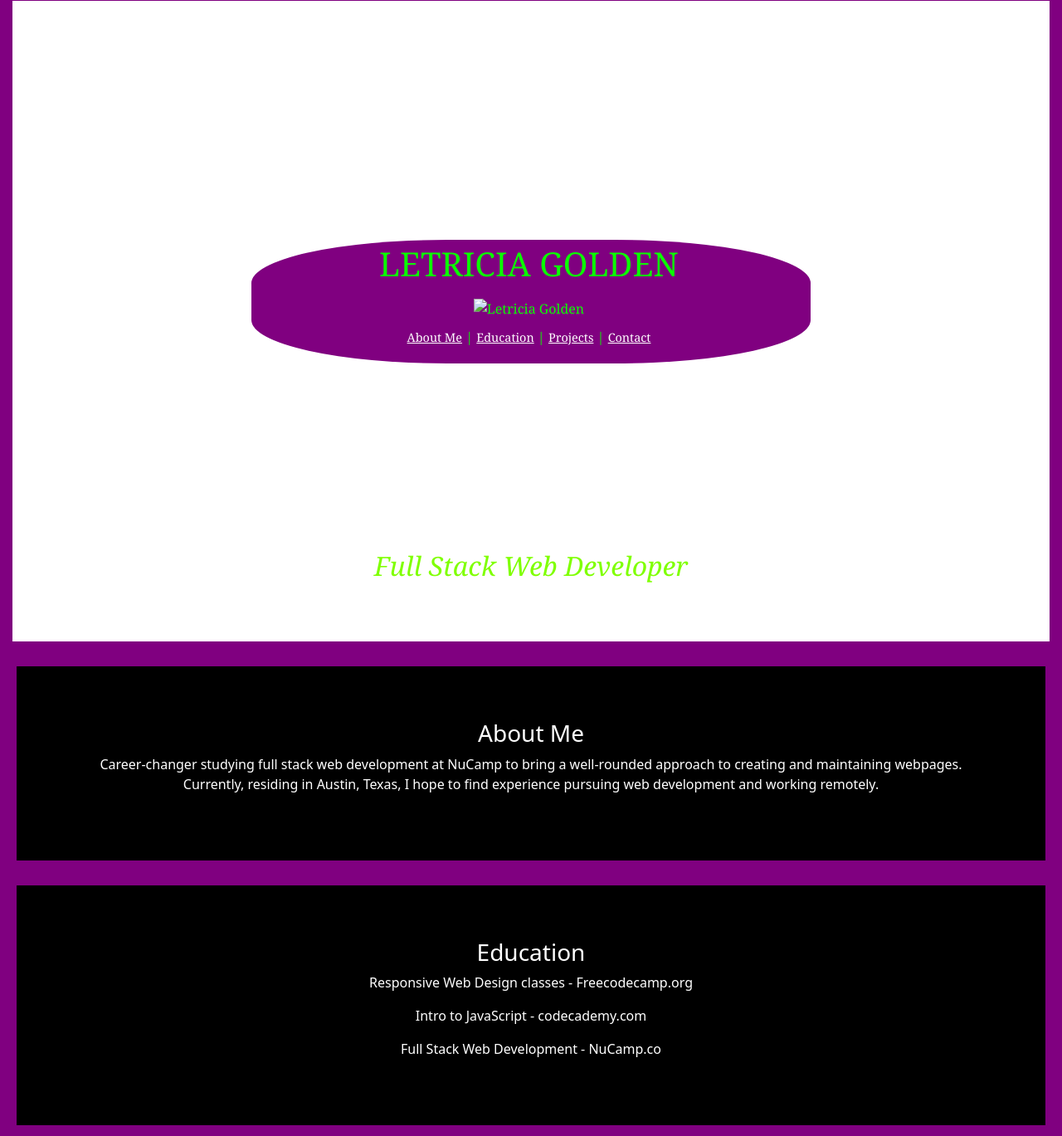
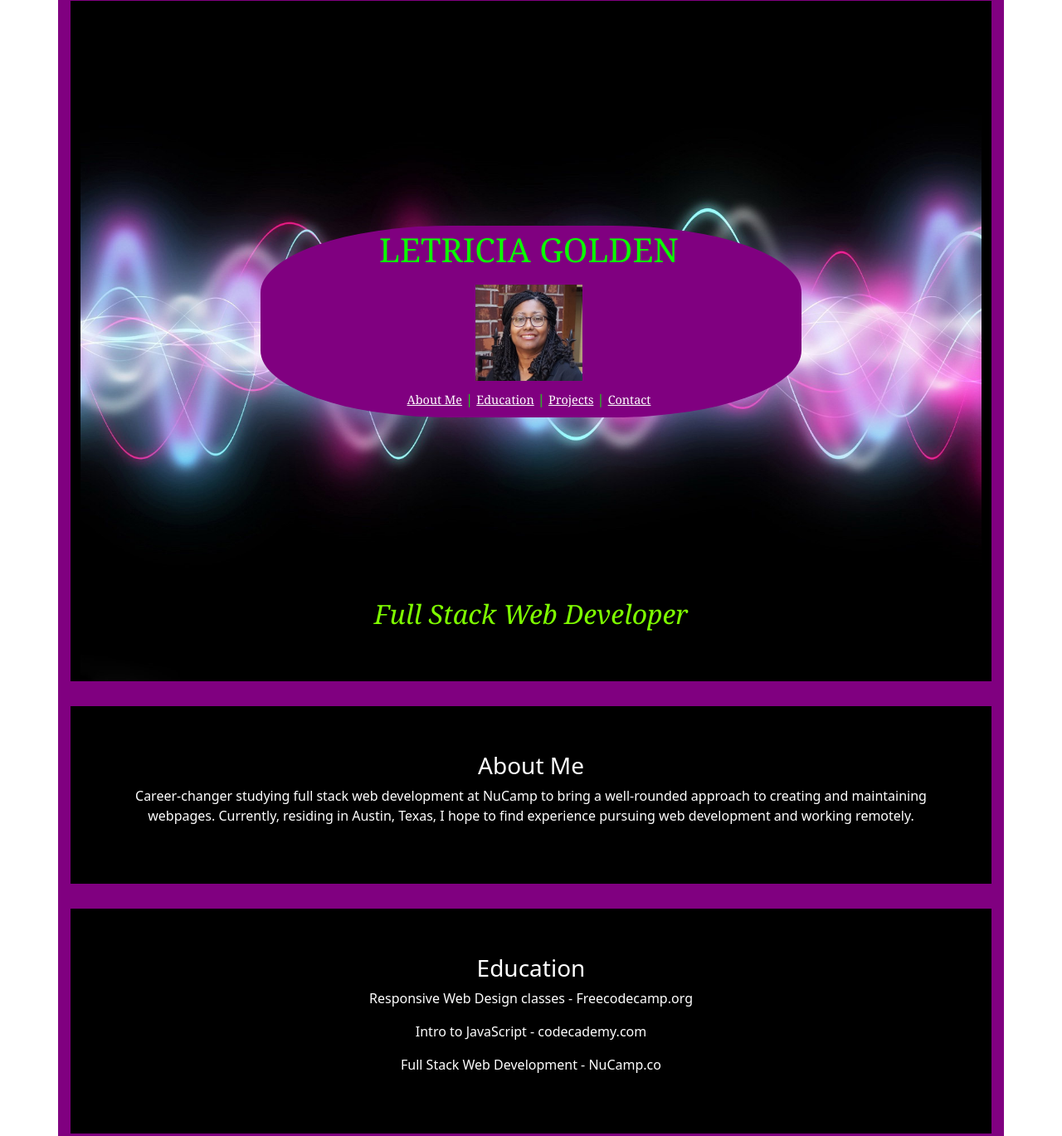
Before and after one commit to lolligolden/portfolioproject, a plain HTML site: page portfolio-project.html in a window 1280 px wide. Shown: the part 14-1383 px from the top of the page at 83% size. Drawn offline with nearby package versions, Linux system fonts and the light colour scheme.

Commit message:
"bootstrap classes added"

```diff
--- a/portfolio-project.html
+++ b/portfolio-project.html
@@ -1,5 +1,6 @@
 <!DOCTYPE html>
 <html lang="en">
+
 <head>
     <meta charset="utf-8">
     <meta name="viewport" content="width=device-width, initial-scale=1" />
@@ -11,12 +12,17 @@
     <!--Bootstrap CSS-->
     <link href="https://cdn.jsdelivr.net/npm/bootstrap@5.2.3/dist/css/bootstrap.min.css" rel="stylesheet" integrity="sha384-rbsA2VBKQhggwzxH7pPCaAqO46MgnOM80zW1RWuH61DGLwZJEdK2Kadq2F9CUG65" crossorigin="anonymous" />
 </head>
+
 <body>
+
+    <div class="container">
+        <div class="row">
+            <div class="col">
                 <section id="head">
                     <div class="name-nav" >
                         <h1>LETRICIA GOLDEN</h1>
                         <div id="photo">
-                <img class="lgphoto" src="images/letriciaprofilepicture.jpg" alt="Letricia Golden" width="25%">
+                            <img class="lgphoto" src="letriciaprofilepicture.jpg" alt="Letricia Golden" width="25%">
                         </div>
                         <nav> <a class="nav" href="#aboutme">About Me</a> | <a class="nav" href="#education">Education</a> | <a class ="nav" href="#projects">Projects</a> |
                             <a class="nav" href="#contact">Contact</a>
@@ -24,6 +30,13 @@
                     </div>
                     <h2 class="title"><em>Full Stack Web Developer</em></h2>
                 </section>
+            </div>
+        </div>
+    </div>
+
+    <div class="container">
+        <div class="row">
+            <div class="col">
                 <section class="areas" id="aboutme">
                     <h3>About Me</h3></h2>
                     <p>Career-changer studying full stack web development at NuCamp to bring a well-rounded approach to creating and maintaining webpages.
@@ -32,6 +45,13 @@
 
                     <!--add a fun picture or emoji? or favorite quote?-->
                 </section>
+            </div>
+        </div>
+    </div>
+
+    <div class="container">
+        <div class="row">
+            <div class="col">
                 <section class="areas" id="education">
                     <h3>Education</h3>
                     <p>Responsive Web Design classes - Freecodecamp.org</p>
@@ -39,16 +59,33 @@
                     <p>Full Stack Web Development - NuCamp.co</p>
                     <!--Add Relevant Education to web development-->
                 </section>
+            </div>
+        </div>
+    </div>
+
+    <div class="container">
+        <div class="row">
+            <div class="col">
                 <section class="areas" id="projects">
                     <h3>Projects</h3>
                     <!--Add Projects as you go-->
                         <!--want projects to be in a row with 3 columns-->
+
                 </section>
+            </div>
+        </div>
+    </div>
 
+    <div class="container">
+        <div class="row">
+            <div class="col">
                 <footer id="contact">
                   <h3>Contact Information</h3>
                     <p>letgold2@gmail.com</p>
                 </footer>
+            </div>
+        </div>
+    </div>
 
 <!--Bootstrap JavaScript-->
 <script src="https://cdn.jsdelivr.net/npm/bootstrap@5.2.3/dist/js/bootstrap.bundle.min.js" integrity="sha384-kenU1KFdBIe4zVF0s0G1M5b4hcpxyD9F7jL+jjXkk+Q2h455rYXK/7HAuoJl+0I4" crossorigin="anonymous"></script>
--- a/portfolio.css
+++ b/portfolio.css
@@ -1,8 +1,13 @@
+.container {
+    border: 15px solid purple;
+    background-color: black;
+    margin: auto;
+}
 .name-nav {
     color: rgb(9, 255, 0);
     background-color: purple;
     margin: 20% 20%;
-    padding: 5px 5px 20px 0;
+    padding: 5px 5px 10px 0;
     text-align: center;
     border-radius: 35%;
     font-size: 100%;
@@ -34,16 +39,18 @@ h2 {
 
 }
 
-#head {
+.container #head {
    /* background-color: chartreuse ;*/
     font-family: Georgia, 'Times New Roman', Times, serif;
-    padding: 5%;
-    border: purple solid 15px;
-    background-image: url("../images/wave-image.jpg");
+    padding-top: 5%;
+    padding-bottom: 5%;
+    /* /* border: purple solid 15px; */
+    background-image: url("../wave-image.jpg");
     background-size: cover;
     margin: auto;
-    background-repeat: no-repeat;
-   /* background-attachment: fixed;*/
+    background-repeat: repeat;
+    background-color: purple;
+    /* background-attachment: fixed; */
 
 }
 
@@ -56,10 +63,10 @@ h3, footer, p {
 }*/
 
 .areas {
-    border-top: 15px solid purple;
+    /* border-top: 15px solid purple;
     border-bottom: 15px solid purple;
     border-right: 20px solid purple;
-    border-left: 20px solid purple;
+    border-left: 20px solid purple; */
     margin: auto;
     padding: 5%;
     color: white;
@@ -70,13 +77,13 @@ footer {
     background-color: black;
     padding: 5%;
     margin: auto;
-    border: 15px solid purple;
+    /* border: 15px solid purple; */
     color: chartreuse
 
 
 }
 
-html {
+/*html {
     background: black;
 }
 /* Use flexbox to float projects in a line */
```
Lines whose indentation alone changed are shown as unchanged.
